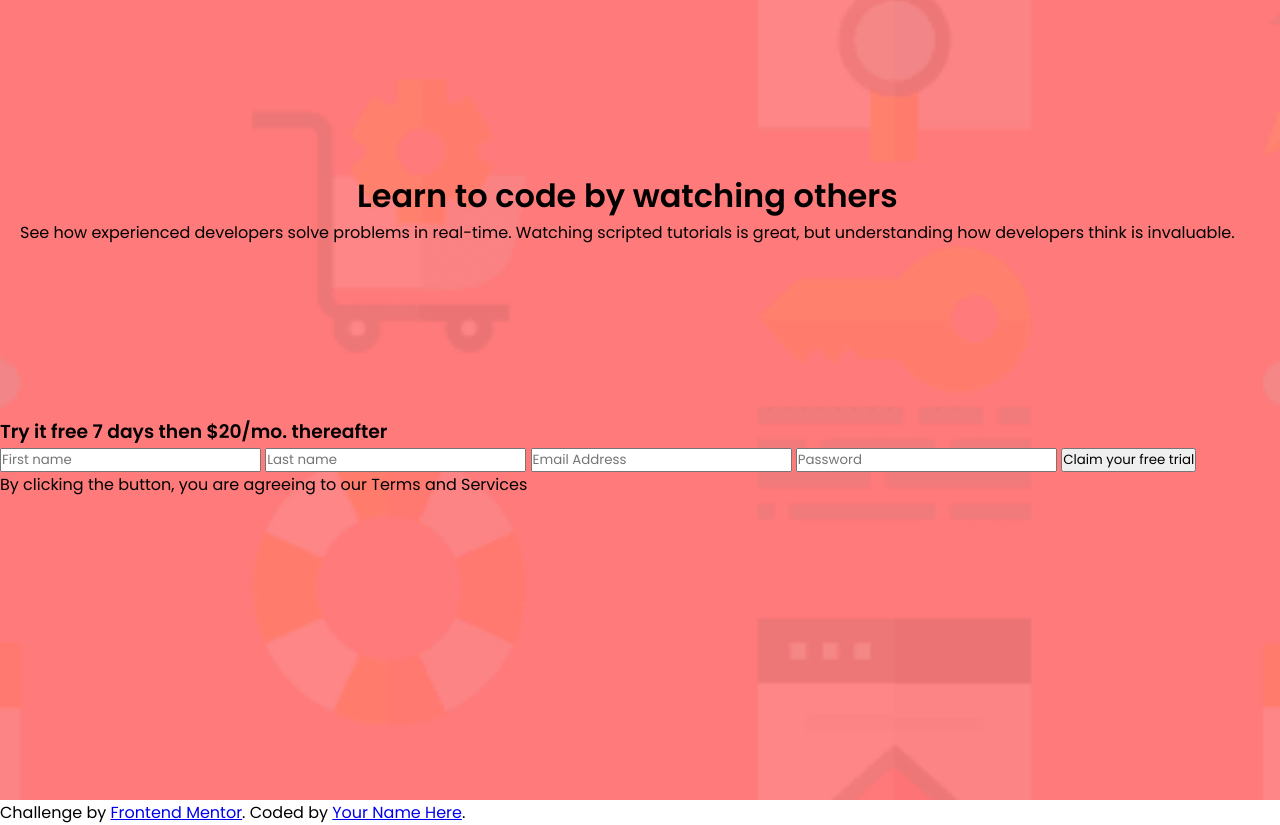
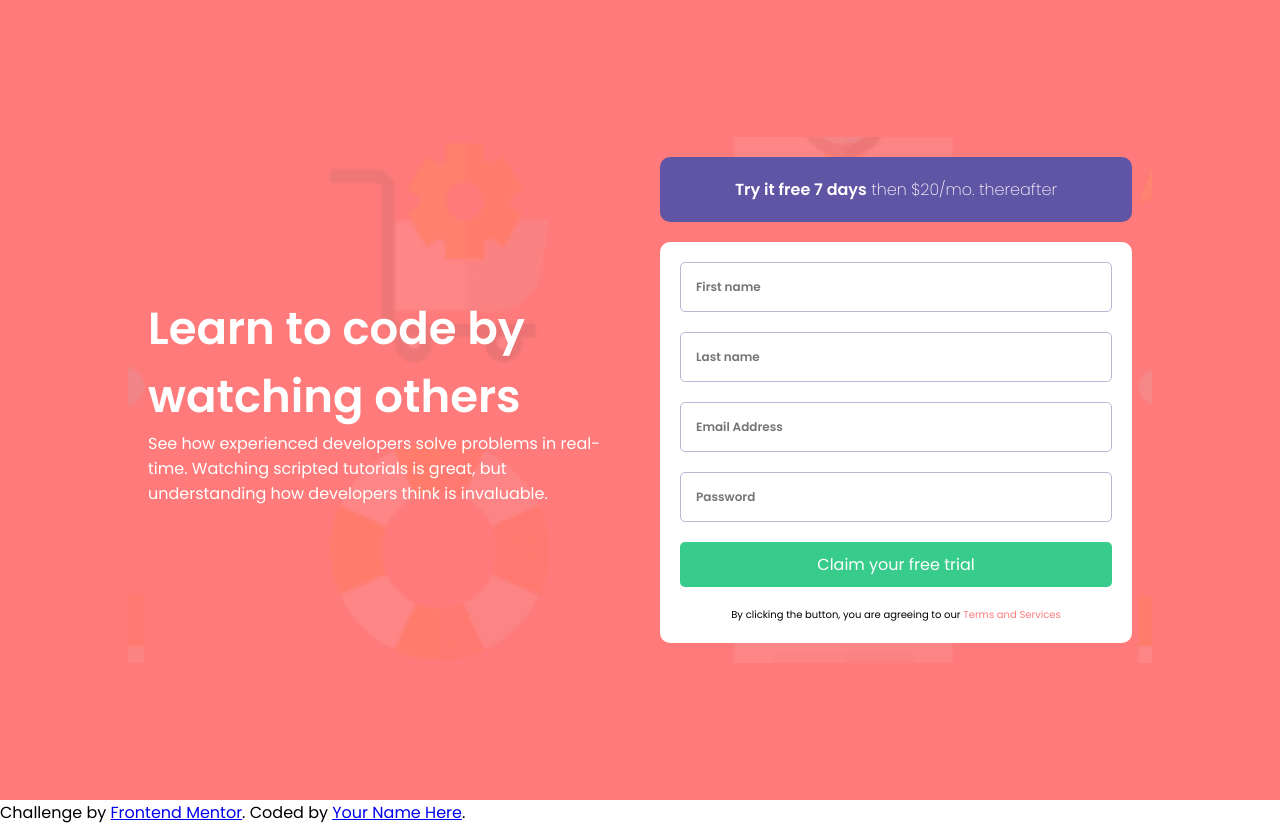
Before and after one commit to mitchmalinin/intro-component-with-signup-form-master, a plain HTML site: page index.html in a window 1280 px wide. Drawn offline with Linux system fonts and the light colour scheme.

Commit message:
mroe stylinh

```diff
--- a/index.html
+++ b/index.html
@@ -26,7 +26,7 @@
           </p>
         </div>
         <div class="signup-form">
-          <h3>Try it free 7 days then $20/mo. thereafter</h3>
+          <h3><span>Try it free 7 days</span> then $20/mo. thereafter</h3>
           <form action="">
             <input type="text" placeholder="First name" />
             <input type="text" placeholder="Last name" />
@@ -34,7 +34,8 @@
             <input type="password" placeholder="Password" />
             <button>Claim your free trial</button>
             <p>
-              By clicking the button, you are agreeing to our Terms and Services
+              By clicking the button, you are agreeing to our
+              <span>Terms and Services</span>
             </p>
           </form>
         </div>
--- a/styles.css
+++ b/styles.css
@@ -9,26 +9,114 @@
 
 .container {
   background-color: hsl(0, 100%, 74%);
-  height: 100vh;
+  min-height: 100vh;
   position: relative;
+  display: flex;
+  justify-content: center;
+  align-items: center;
 }
 
 .overlay {
   width: 100%;
-  height: 100%;
   background-image: url("./images/bg-intro-mobile.png");
   background-size: cover;
   background-position: center;
-  background-repeat: no-repeat;
+  background-repeat: repeat;
   display: flex;
   flex-wrap: wrap;
+  justify-content: center;
+  align-items: center;
 }
 
 .content {
+  margin-top: 100px;
   display: flex;
   justify-content: center;
   align-items: center;
   flex-direction: column;
   padding: 20px;
   text-align: center;
+  color: white;
+  font-size: 16px;
 }
+
+.signup-form {
+  padding: 20px;
+  text-align: center;
+  margin-bottom: 100px;
+}
+
+.signup-form h3 {
+  padding: 20px;
+  background-color: hsl(248, 32%, 49%);
+  border-radius: 10px;
+  color: white;
+  font-size: 16px;
+  margin-bottom: 20px;
+  font-weight: 200;
+}
+
+.signup-form h3 span {
+  font-weight: 600;
+}
+
+form {
+  display: flex;
+  flex-direction: column;
+  justify-content: start;
+  align-items: center;
+  background-color: white;
+  border-radius: 10px;
+  padding: 20px;
+}
+
+form input,
+button {
+  width: 100%;
+}
+
+form input {
+  margin-bottom: 20px;
+  padding: 15px;
+  border: 1px solid hsl(246, 25%, 77%);
+  border-radius: 5px;
+  font-weight: 600;
+  font-size: 12px;
+}
+
+form button {
+  font-size: 16px;
+  border-radius: 5px;
+  background-color: hsl(154, 59%, 51%);
+  border: none;
+  padding: 10px 20px;
+  margin-bottom: 20px;
+  color: white;
+}
+
+form p {
+  font-size: 10px;
+}
+form p span {
+  color: hsl(0, 100%, 74%);
+}
+@media (min-width: 376px) {
+  .content {
+    width: 50%;
+    margin-top: 0px;
+    align-items: flex-start;
+    text-align: left;
+  }
+
+  .content h1 {
+    font-size: 45px;
+  }
+  .signup-form {
+    width: 50%;
+    margin-bottom: 0px;
+  }
+
+  .overlay {
+    width: 80%;
+  }
+}
```
